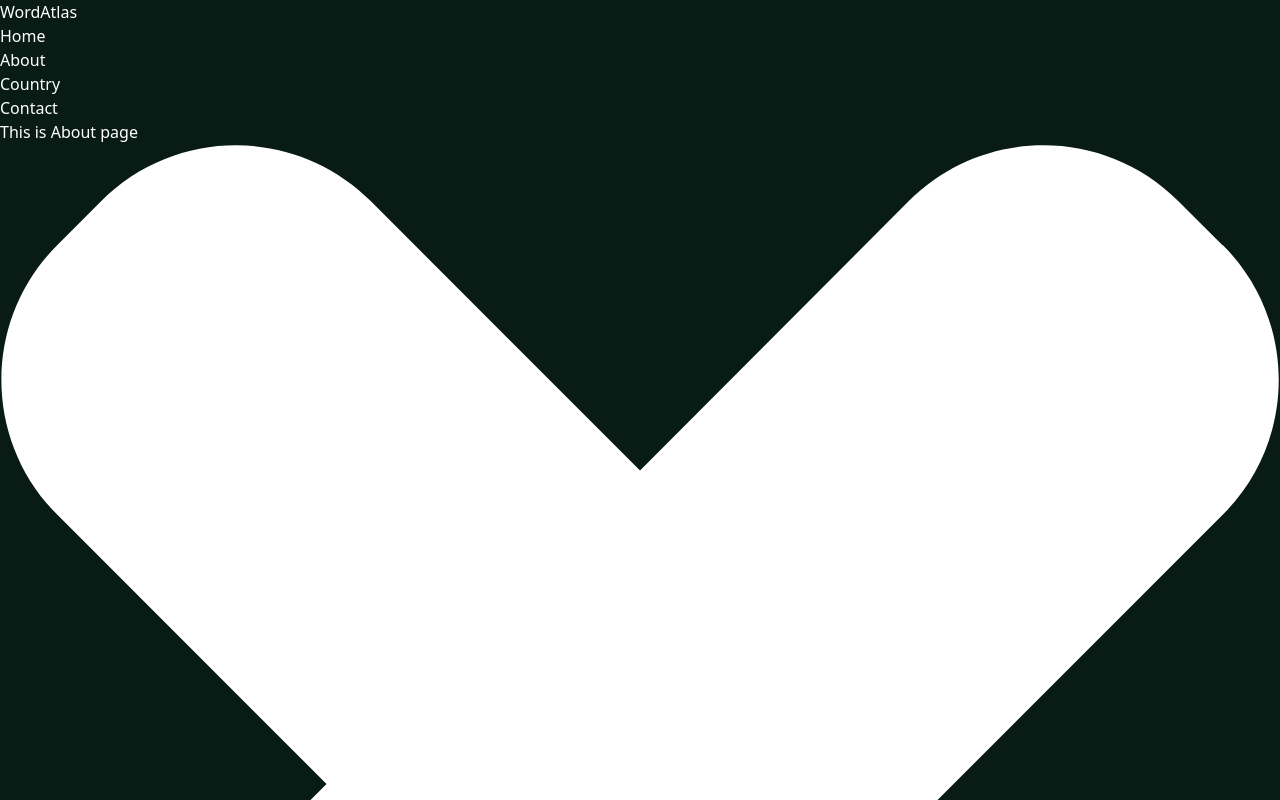
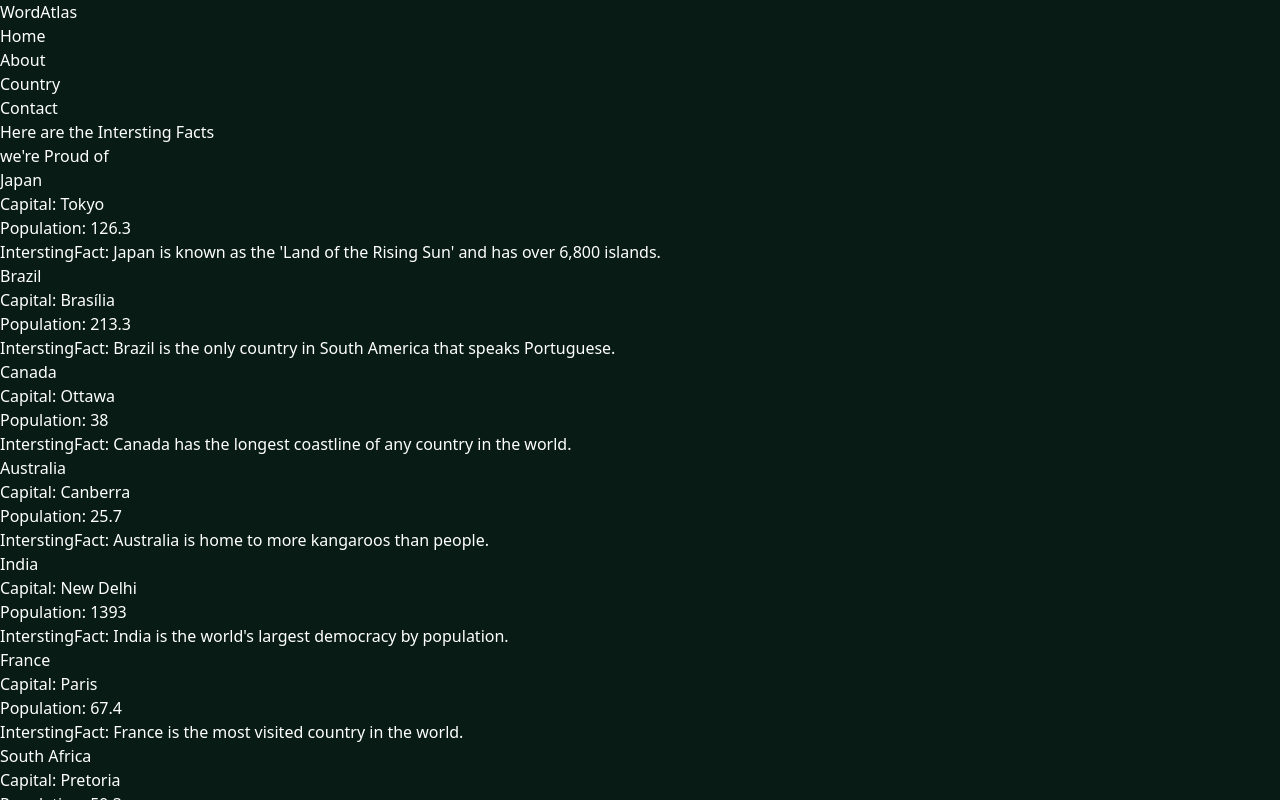
Before and after one commit to hrid1/thapa-country, a React (Vite) app: page /about in a window 1280 px wide. Shown: the top 800 px of the page. Built offline with nearby package versions, Linux system fonts and the light colour scheme.

Commit message:
update about page

```diff
--- a/package.json
+++ b/package.json
@@ -10,9 +10,11 @@
     "preview": "vite preview"
   },
   "dependencies": {
+    "axios": "^1.7.7",
     "flowbite-react": "^0.10.2",
-    "react": "^18.3.1",
-    "react-dom": "^18.3.1",
+    "react": "19.0.0-rc-603e6108-20241029",
+    "react-dom": "19.0.0-rc-603e6108-20241029",
+    "react-icons": "^5.3.0",
     "react-router-dom": "^6.27.0"
   },
   "devDependencies": {
--- /dev/null
+++ b/public/api/countryFacts.json
@@ -0,0 +1,58 @@
+[
+    {
+      "id": 1,
+      "countryName": "Japan",
+      "capital": "Tokyo",
+      "population": 126.3,
+      "interestingFact": "Japan is known as the 'Land of the Rising Sun' and has over 6,800 islands."
+    },
+    {
+      "id": 2,
+      "countryName": "Brazil",
+      "capital": "Brasília",
+      "population": 213.3,
+      "interestingFact": "Brazil is the only country in South America that speaks Portuguese."
+    },
+    {
+      "id": 3,
+      "countryName": "Canada",
+      "capital": "Ottawa",
+      "population": 38,
+      "interestingFact": "Canada has the longest coastline of any country in the world."
+    },
+    {
+      "id": 4,
+      "countryName": "Australia",
+      "capital": "Canberra",
+      "population": 25.7,
+      "interestingFact": "Australia is home to more kangaroos than people."
+    },
+    {
+      "id": 5,
+      "countryName": "India",
+      "capital": "New Delhi",
+      "population": 1393,
+      "interestingFact": "India is the world's largest democracy by population."
+    },
+    {
+      "id": 6,
+      "countryName": "France",
+      "capital": "Paris",
+      "population": 67.4,
+      "interestingFact": "France is the most visited country in the world."
+    },
+    {
+      "id": 7,
+      "countryName": "South Africa",
+      "capital": "Pretoria",
+      "population": 59.3,
+      "interestingFact": "South Africa has three capital cities: Pretoria, Bloemfontein, and Cape Town."
+    },
+    {
+      "id": 8,
+      "countryName": "Italy",
+      "capital": "Rome",
+      "population": 60.3,
+      "interestingFact": "Italy is home to the largest number of UNESCO World Heritage Sites."
+    }
+  ]
--- /dev/null
+++ b/src/api/postApi.jsx
@@ -0,0 +1,9 @@
+import axios from "axios";
+
+const api = axios.create({
+    baseURL: "https://restcountries.com/v3.1"
+})
+
+export const getCountryData = () => {
+    return api.get("/all?fields=name,capital,region,capital,flags")
+}
--- a/src/components/Banner.jsx
+++ b/src/components/Banner.jsx
@@ -1,4 +1,6 @@
+import { FaArrowRightArrowLeft, FaArrowRightLong } from "react-icons/fa6";
 import world from "../assets/wdone2.png";
+import { FaLongArrowAltRight } from "react-icons/fa";
 
 const Banner = () => {
   return (
@@ -12,14 +14,17 @@
           Lorem ipsum dolor, sit amet consectetur adipisicing elit. Impedit,
           dolorem!
         </p>
-        <button className="border bg-gray-800 px-3 py-2 font-semibold rounded-md hover:-translate-y-1 hover:bg-gray-900 ho duration-300 shadow-md">
+        <button className="border border-gray-500 bg-gray-900 px-3 py-2 font-semibold rounded-md hover:border-gray-200 hover:-translate-y-1  duration-300 shadow-md flex items-center gap-2.5">
           Start Exploring
+
+           <FaLongArrowAltRight></FaLongArrowAltRight>
+
         </button>
       </div>
 
       {/* image */}
-      <div className="flex items-center justify-center  h-full">
-        <img className=" w-full object-cover bg mb-8" src={world} alt="" />
+      <div className="flex items-center justify-center h-full">
+        <img className=" w-full object-cover md:mb-8 mt-4 md:mt-0" src={world} alt="" />
       </div>
     </section>
   );
--- a/src/components/Header.jsx
+++ b/src/components/Header.jsx
@@ -2,11 +2,11 @@
 
 const Header = () => {
   return (
-    <div className="bg-[#1b4332] py-4">
-      <header className="container  mx-auto flex items-center justify-between  w-full px-4">
+    <div className="bg-[#032317] py-4">
+      <header className="container  mx-auto flex items-center justify-between  w-full py-2.5 px-4 ">
         {/* logo */}
         <div>
-          <h2 className="text-white font-bold text-xl">WordAtlas</h2>
+          <h2 className="text-white font-bold text-2xl">WordAtlas</h2>
         </div>
 
         {/* links */}
--- /dev/null
+++ b/src/components/Spiner.jsx
@@ -0,0 +1,11 @@
+import React from "react";
+
+const Spiner = () => {
+  return (
+    <div className="h-[80vh] flex items-center justify-center">
+      <div className="w-16 h-16 border-8 border-dashed rounded-full animate-spin border-green-700"></div>
+    </div>
+  );
+};
+
+export default Spiner;
--- a/src/pages/About/About.jsx
+++ b/src/pages/About/About.jsx
@@ -1,10 +1,40 @@
+import countryFacts from "../../../public/api/countryFacts.json";
 
 const About = () => {
-    return (
-        <div>
-            <h2>This is About page</h2>
-        </div>
-    );
+  return (
+    <div>
+      <h3 className="text-center text-4xl font-bold my-4 md:my-8">
+        Here are the Intersting Facts <br />
+        we&apos;re Proud of
+      </h3>
+
+      <section className="grid grid-cols-1 md:grid-cols-2 lg:grid-cols-3 gap-6 md:gap-10 mx-2 md:mx-8 mb-8">
+        {countryFacts.map((country) => {
+          const { id, countryName, capital, population, interestingFact } =
+            country;
+          return (
+            <div
+              key={id}
+              className="border border-green-900 rounded-xl md:rounded-2xl p-4 md:p-6 space-y-2 bg-gradient-to-r from-green-950 via-[#081C15] to-[#032317]"
+            >
+              <h4 className="text-2xl font-semibold">{countryName}</h4>
+              <p>
+                <span className="text-gray-400">Capital: </span>
+                {capital}
+              </p>
+              <p>
+                <span className="text-gray-400">Population: </span> {population}
+              </p>
+              <p>
+                <span className="text-gray-400">InterstingFact: </span>
+                {interestingFact}
+              </p>
+            </div>
+          );
+        })}
+      </section>
+    </div>
+  );
 };
 
 export default About;
--- /dev/null
+++ b/src/pages/ContactUs/ContactUs.jsx
@@ -0,0 +1,48 @@
+const ContactUs = () => {
+
+    const handleFormSubmit = (formData) => {
+        const formInputData = Object.fromEntries(formData.entries());
+        console.log(formInputData)
+
+    }
+  return (
+    <div>
+      <h2 className="text-3xl text-white font-semibold text-center mt-4">
+        Contact Us
+      </h2>
+
+      <section className="flex items-center justify-center">
+        <form action={handleFormSubmit} className="w-4/5 md:w-1/3 space-y-5 my-8">
+          <input
+            className="input bg-transparent border rounded  w-full p-1.5"
+            type="text"
+            required
+            placeholder="Enter your Name"
+            name="username"
+          />
+          <input
+            className="input bg-transparent  rounded border w-full p-1.5"
+            type="email"
+            required
+            placeholder="Enter your Email"
+            name="email"
+          />
+          <textarea
+            className="input bg-transparent border rounded  w-full p-1.5 h-36"
+            type="text"
+            required
+            placeholder="Enter your Message"
+            name="message"
+          />
+          <div className="mx-auto text-center">
+            <button type="submit"  className="w-full px-3 py-2 font-bold rounded-xl  text-center border bg-green-950">
+              SEND
+            </button>
+          </div>
+        </form>
+      </section>
+    </div>
+  );
+};
+
+export default ContactUs;
--- a/src/pages/Country/Country.jsx
+++ b/src/pages/Country/Country.jsx
@@ -1,4 +1,23 @@
+import { useState, useTransition } from "react";
+import { useEffect } from "react";
+import { getCountryData } from "../../api/postApi";
+import Spiner from "../../components/Spiner";
+
 const Country = () => {
+  const [isPending, startTransition] = useTransition();
+  const [countries, setCountries] = useState([]);
+
+  useEffect(() => {
+    startTransition(async () => {
+      const res = await getCountryData();
+      // console.log(res);
+      setCountries(res.data);
+    });
+  }, []);
+
+  // // 2nd rule
+
+  if (isPending) return <Spiner></Spiner>
   return (
     <div>
       <h2>This is country page</h2>
--- a/src/routes/AppRoutes.jsx
+++ b/src/routes/AppRoutes.jsx
@@ -4,6 +4,7 @@
 import Home from "../pages/Home/Home";
 import About from "../pages/About/About";
 import Country from "../pages/Country/Country";
+import ContactUs from "../pages/ContactUs/ContactUs";
 
 export const router = createBrowserRouter([
   {
@@ -23,6 +24,10 @@
         path: "/country",
         element: <Country></Country>,
       },
+      {
+        path: "/contact",
+        element: <ContactUs></ContactUs>
+      }
     ],
   },
 ]);
```
Also changed, not shown: 1 other file (tests, documents, lock files or other folders).
